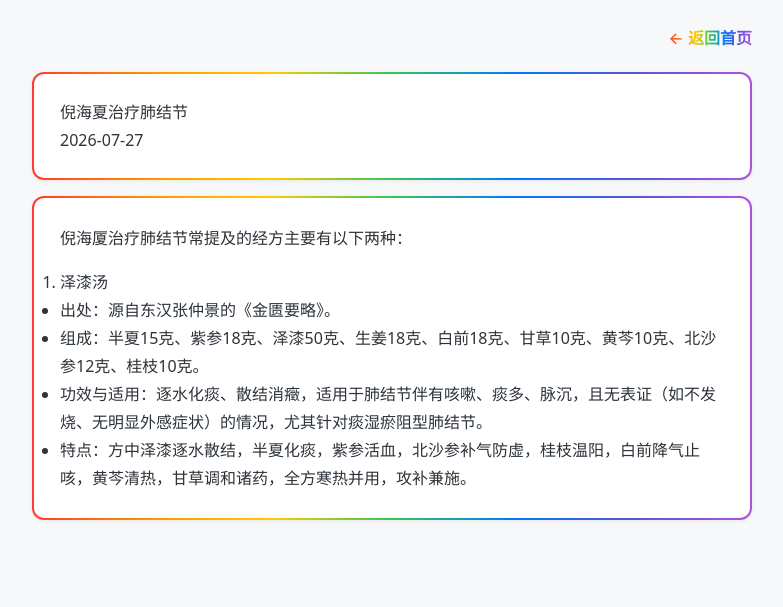
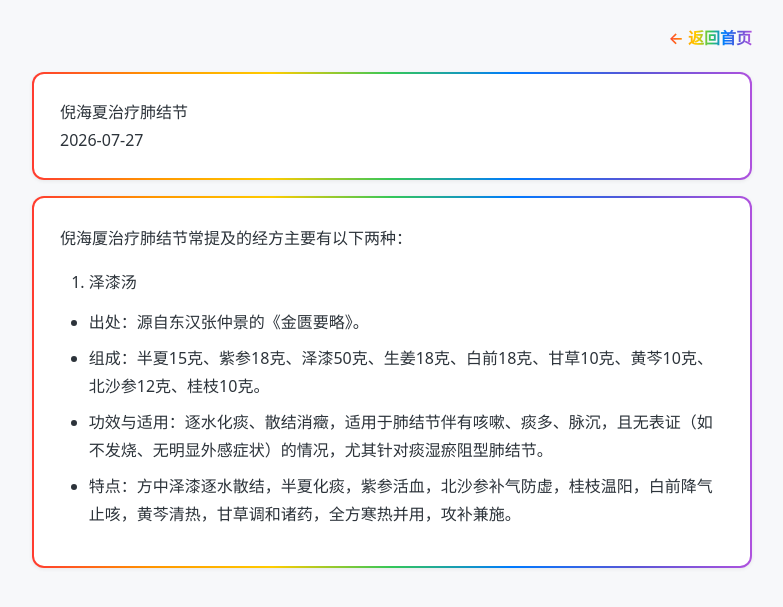
Before and after one commit to JTSTV/Jtstv.github.io, a Jekyll site: the page built from _posts/2026-7-27-倪海夏治疗肺结节.md, in a window 1280 px wide. Shown: the top 607 px of the page, without its empty margins (248-1031 px from the left). Built offline with Jekyll 4.4.1, drawn with Linux system fonts in a browser that asks for light colours; our own code applies the rules of GitHub Pages for plain Markdown files.

Commit message:
更新 post.html

```diff
--- a/_layouts/post.html
+++ b/_layouts/post.html
@@ -62,7 +60,21 @@ body{font:16px system-ui,-apple-system,sans-serif;background:#f7f8fa;color:#2c33
 .post-content p{margin-bottom:16px}
 .post-content img{max-width:100%;height:auto;border-radius:8px;margin:12px 0}
 .post-content h1,.post-content h2,.post-content h3{margin:20px 0 10px}
-/* 针对表格、代码块强制压缩宽度 */
+
+/* =========修复列表圆点贴边框核心========= */
+.post-content ul {
+  padding-left: 1.8em !important;
+  margin: 12px 0;
+}
+.post-content ol {
+  padding-left: 1.8em !important;
+  margin:12px 0;
+}
+.post-content li{
+  margin-bottom:8px;
+}
+
+/* 表格、代码块 */
 .post-content pre,.post-content table{
   max-width:100%;
   overflow-x:auto;
@@ -80,6 +92,10 @@ body{padding:16px 12px}
 .wrap-gradient .inner-white{padding:18px 16px}
 .post-content-wrap .post-content{padding:18px 16px}
 .post-title{font-size:20px}
+/* 手机端列表缩进稍微调小一点，避免太挤 */
+.post-content ul,.post-content ol{
+  padding-left:1.4em !important;
+}
 }
 </style>
 </head>
```
Also changed, not shown: other parts of _layouts/post.html (+0 -2 lines).
